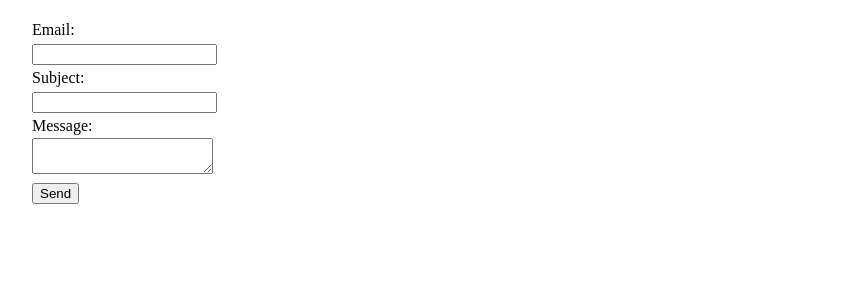
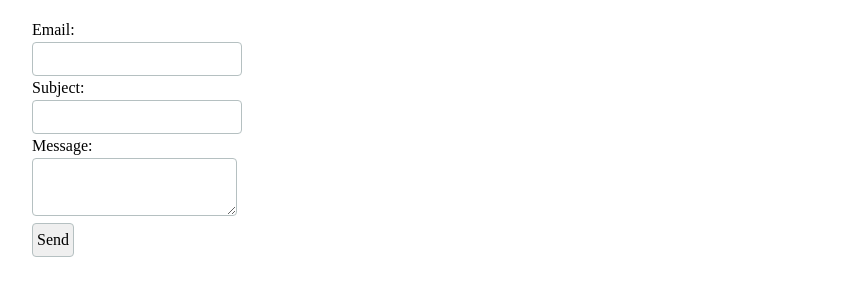
Before and after one commit to sharontey/test_portfolio, a plain HTML site: page contact/index.html in a window 1280 px wide. Shown: the part 124-420 px from the top of the page, without its empty margins (208-1071 px from the left). Drawn offline with Linux system fonts and the light colour scheme.

Commit message:
commit changes

```diff
--- a/contact/index.html
+++ b/contact/index.html
@@ -23,7 +23,7 @@
         <input type="text" id="subject" name="subject"><br>
         <label for="message">Message:</label><br>
         <textarea id="message" name="message"></textarea><br>
-        <input type="submit" value="Send">
+        <button type="submit">Send</button>
     </form>
 </body>
 </html>
--- a/style.css
+++ b/style.css
@@ -50,3 +50,20 @@ nav a:hover {
   padding-bottom: calc(0.5em - 0.4em);
   background-color: oklch(from var(--color-accent) 95% 5% h);
 }
+
+input, textarea, button {
+  font: inherit;
+  border: 1px solid oklch(80% 3% 200);
+  border-radius: 0.25em;
+  padding: 0.25em;
+}
+
+form {
+  display: block;
+  width: 100%;
+  box-sizing: border-box;
+}
+
+label {
+  margin-block: 0.5em;
+}
```
